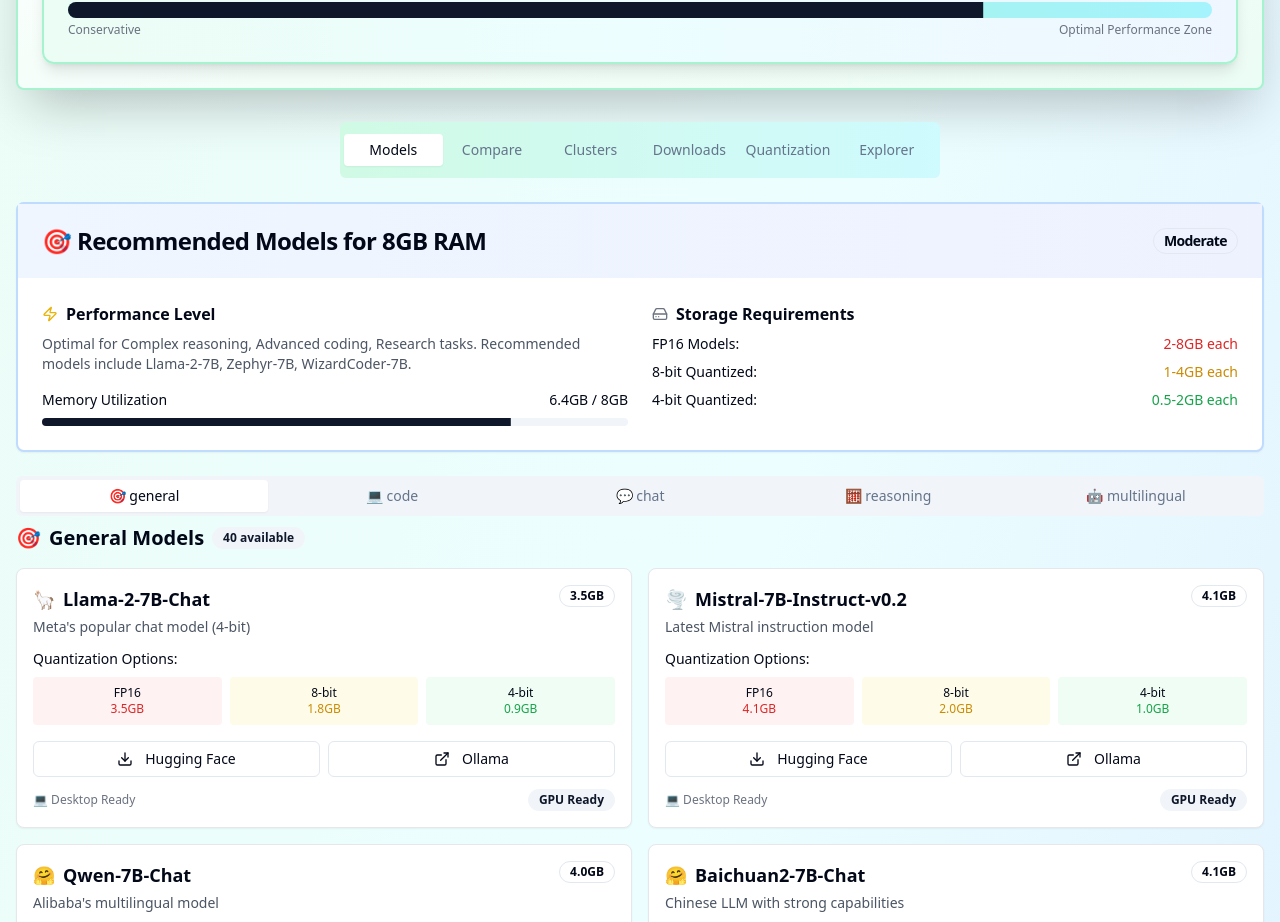
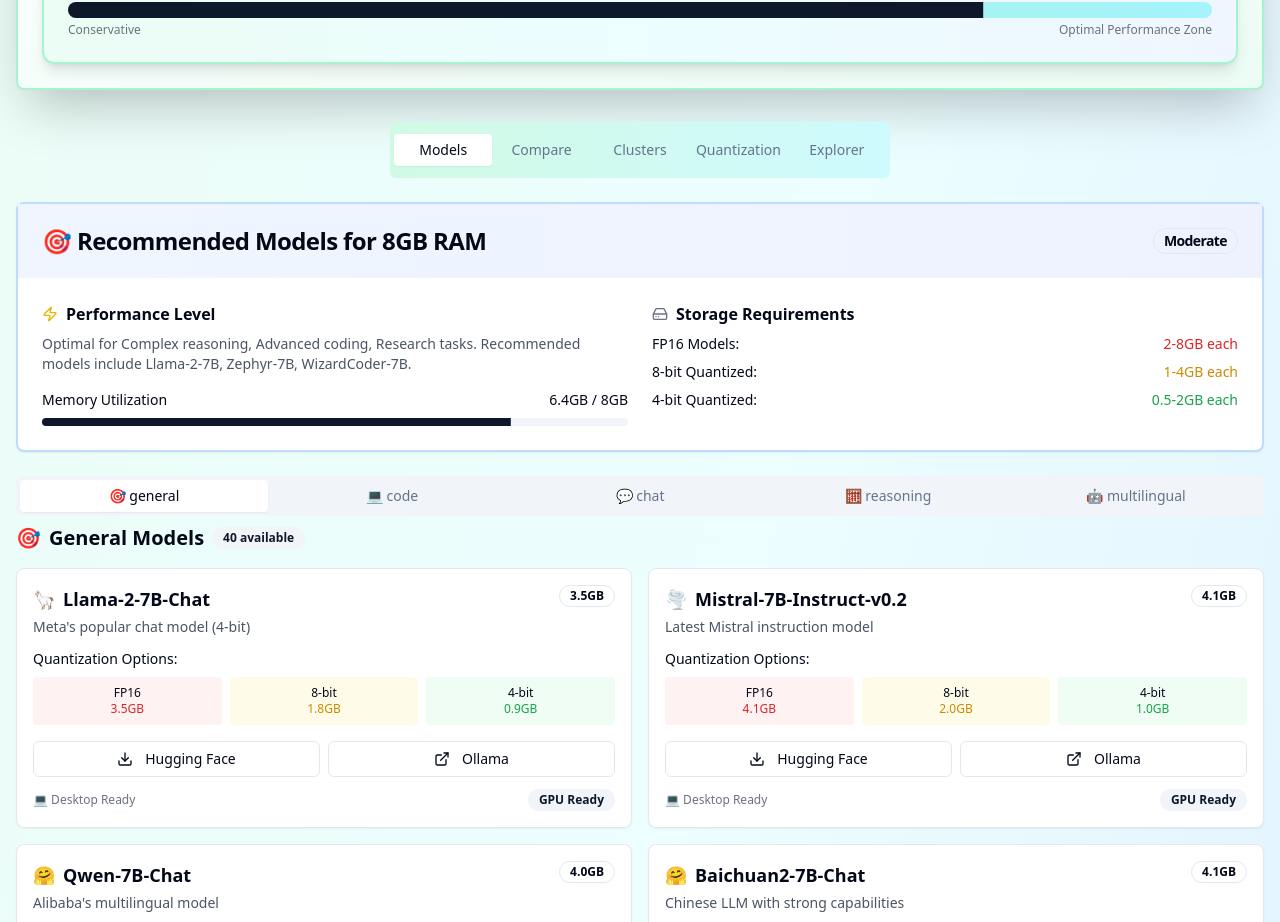
Before and after one commit to PranavSai0211/llm-whisper-advisor-pilot, a React (Vite) app: page / in a window 1280 px wide. Shown: the part 1240-2162 px from the top of the page. Built offline with nearby package versions, Linux system fonts and the light colour scheme.

Commit message:
Remove download manager
Removed the download manager component and its associated features.

```diff
--- a/src/pages/Index.tsx
+++ b/src/pages/Index.tsx
@@ -1,4 +1,3 @@
-
 import React, { useState, useMemo } from 'react';
 import { Card, CardContent, CardHeader, CardTitle } from '@/components/ui/card';
 import { Button } from '@/components/ui/button';
@@ -19,7 +18,6 @@ import { Stats } from '@/components/Stats';
 import { Brain, Cpu, HardDrive, Smartphone, Laptop, Zap, Download, Settings, ArrowRight, Star, Sparkles, TrendingUp, Shield } from 'lucide-react';
 import { extractNumericRam, getModelRecommendations, PERFORMANCE_TIERS } from '@/utils/llmData';
 import { ModelComparison } from '@/components/ModelComparison';
-import { DownloadManager } from '@/components/DownloadManager';
 import { PerformanceTips } from '@/components/PerformanceTips';
 import { ClusterRecommendations } from '@/components/ClusterRecommendations';
 
@@ -238,11 +236,10 @@ const Index = () => {
 
           {/* Main Tabs */}
           <Tabs defaultValue="recommendations" className="space-y-6">
-            <TabsList className="grid w-full grid-cols-3 lg:grid-cols-6 lg:w-[600px] mx-auto h-14 bg-gradient-to-r from-emerald-100 to-cyan-100 dark:from-emerald-900 dark:to-cyan-900">
+            <TabsList className="grid w-full grid-cols-3 lg:grid-cols-5 lg:w-[500px] mx-auto h-14 bg-gradient-to-r from-emerald-100 to-cyan-100 dark:from-emerald-900 dark:to-cyan-900">
               <TabsTrigger value="recommendations" className="text-sm font-medium">Models</TabsTrigger>
               <TabsTrigger value="comparison" className="text-sm font-medium">Compare</TabsTrigger>
               <TabsTrigger value="clusters" className="text-sm font-medium">Clusters</TabsTrigger>
-              <TabsTrigger value="downloads" className="text-sm font-medium">Downloads</TabsTrigger>
               <TabsTrigger value="quantization" className="text-sm font-medium">Quantization</TabsTrigger>
               <TabsTrigger value="explorer" className="text-sm font-medium">Explorer</TabsTrigger>
             </TabsList>
@@ -261,10 +258,6 @@ const Index = () => {
 
             <TabsContent value="clusters">
               <ClusterRecommendations ramValue={ramValue} deviceType={selectedDevice} />
-            </TabsContent>
-
-            <TabsContent value="downloads">
-              <DownloadManager />
             </TabsContent>
 
             <TabsContent value="quantization">
```
